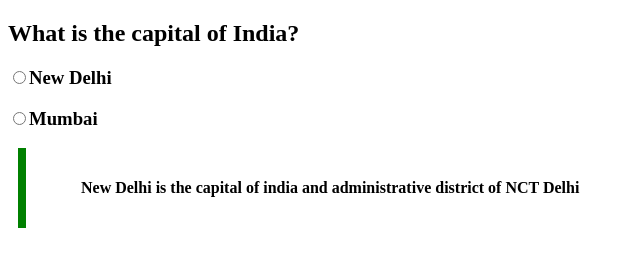
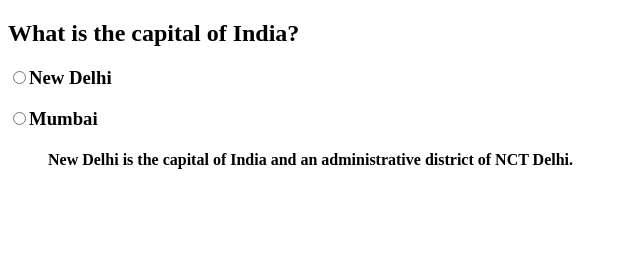
Before and after one commit to acciojob/trivia-sherinsheraf, a website: page main.html in a window 1280 px wide. Shown: the whole page, without its empty margins (0-640 px from the left). Drawn offline with Linux system fonts and the light colour scheme.

Commit message:
Update main.html

```diff
--- a/main.html
+++ b/main.html
@@ -3,26 +3,21 @@
 <html>
 
 <head>
-	<link rel="stylesheet" href="styles.css">
+
+<link rel="stylesheet" href="stylee.css">
+
 </head>
-<style>
-	h4{
-		width: 600px;
-		margin: 10px;
-		 padding: 15px;
-		 border-left: 8px solid green;
-		 background-color: #f8fffe"";
-		font-weight: bold
-	}
-</style>
 
 <body>
-
-	<h2>What is the capital of India?</h2>
+	<!-- the entire body must be written by student -->
+   <h2>What is the capital of India?</h2>
   <h3><input type="radio">New Delhi</h3>
 	<h3><input type="radio">Mumbai</h3>
-<h4><blockquote> New Delhi is the capital of india and administrative district of NCT Delhi</blockquote></h4>
-	<!-- the entire body must be written by student -->
+   <h4>
+    <blockquote cite="https://en.wikipedia.org/wiki/New_Delhi">New Delhi is the capital of India and an administrative district of NCT Delhi.</blockquote>
+   </h4>
+
+
     <script type="text/javascript" src="./script.js">
 </script>
 
```
